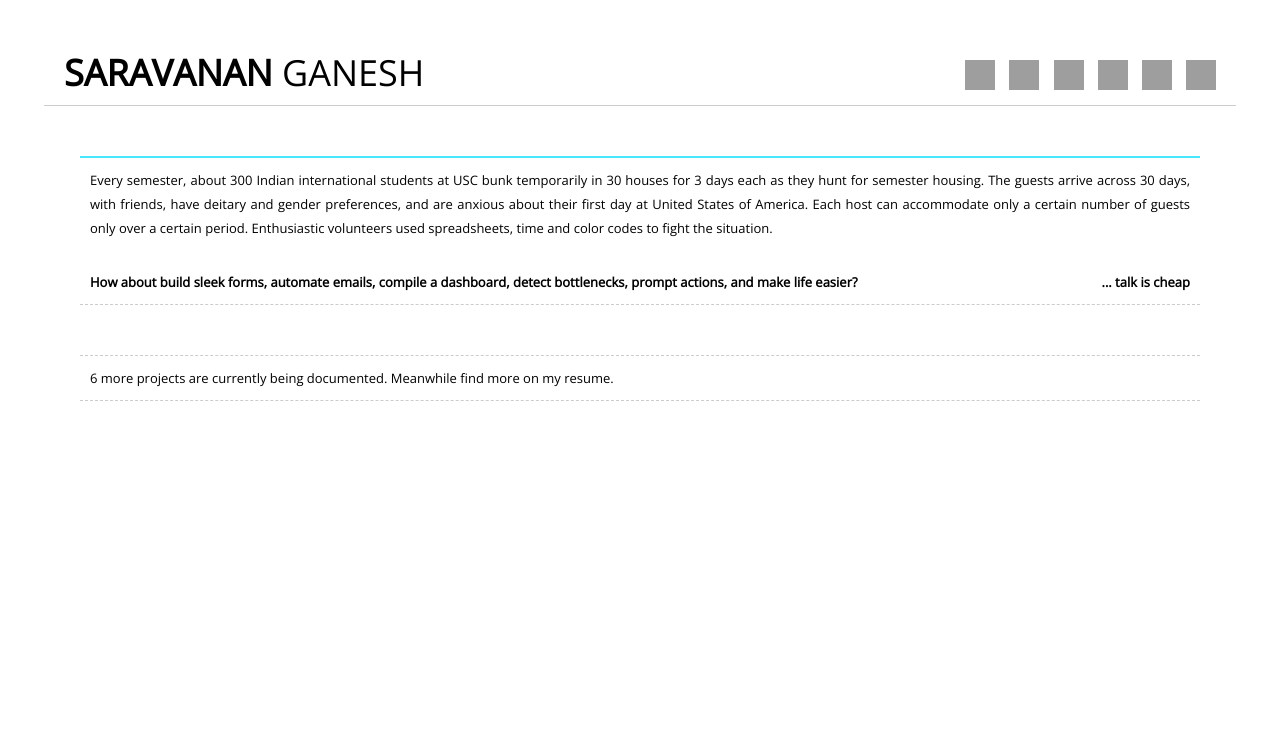
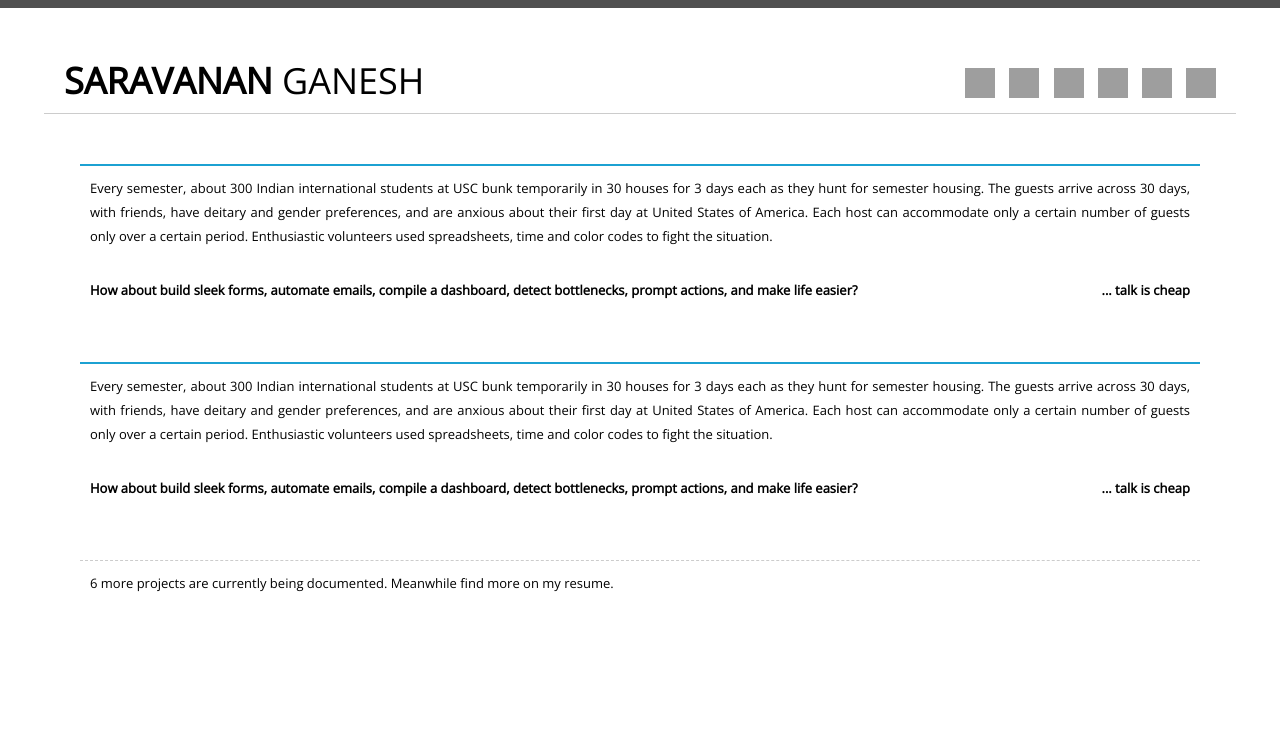
Before and after one commit to srrvnn/srrvnn.com, a PHP site: page /projects.html in a window 1280 px wide. Shown: the top 750 px of the page. After the commit the page ends 592 px from the top, so only its background shows below. Run offline with PHP 8.4, Linux system fonts and the light colour scheme; grey boxes are pictures that could not be loaded.

Commit message:
tweaked projects page design

```diff
--- a/projects.html
+++ b/projects.html
@@ -34,6 +34,10 @@
 <body>
 
 	<div class="container">
+
+		<div class="border" style="height: 1%; background: #505050">
+
+			</div>
 
 		<div class="header">
 
@@ -85,10 +89,32 @@
 
 	    			How about build sleek forms, automate emails, compile a dashboard, detect bottlenecks, prompt actions, and make life easier?
 
-    			<span style="float:right"><a href="/projects/housing.html">... talk is cheap</a></span>
+	    			<span style="float:right"><a href="#">... talk is cheap</a></span>
 
     				</div>
+
     			</div>
+
+    		<div class="story">
+
+    			<div class="headline">
+
+	    			Every semester, about 300 Indian international students at USC bunk temporarily in 30 houses for 3 days each as they hunt for semester housing. The guests arrive across 30 days, with friends, have deitary and gender preferences, and are anxious about their first day at United States of America. Each host can accommodate only a certain number of guests only over a certain period.
+
+	    			Enthusiastic volunteers used spreadsheets, time and color codes to fight the situation.
+
+	    			</div>
+
+    			<div class="text">
+
+	    			How about build sleek forms, automate emails, compile a dashboard, detect bottlenecks, prompt actions, and make life easier?
+
+	    			<span style="float:right"><a href="#">... talk is cheap</a></span>
+
+    				</div>
+
+    			</div>
+
 
     		<div class="story" style="border-top: 1px dashed #ccc;">
 
--- a/styles/style.css
+++ b/styles/style.css
@@ -111,8 +111,8 @@ a:hover {
 	margin: 50px 30px;
 	padding: 10px;
 
-	border-bottom: 1px dashed #ccc;
-	border-top: 2px solid #47E8FD;
+	/*border-bottom: 1px dashed #ccc;*/
+	border-top: 2px solid #1CA1D2;
 	/*background-color: #F6FFFF;*/
 }
 
```
Lines whose indentation alone changed are shown as unchanged.
